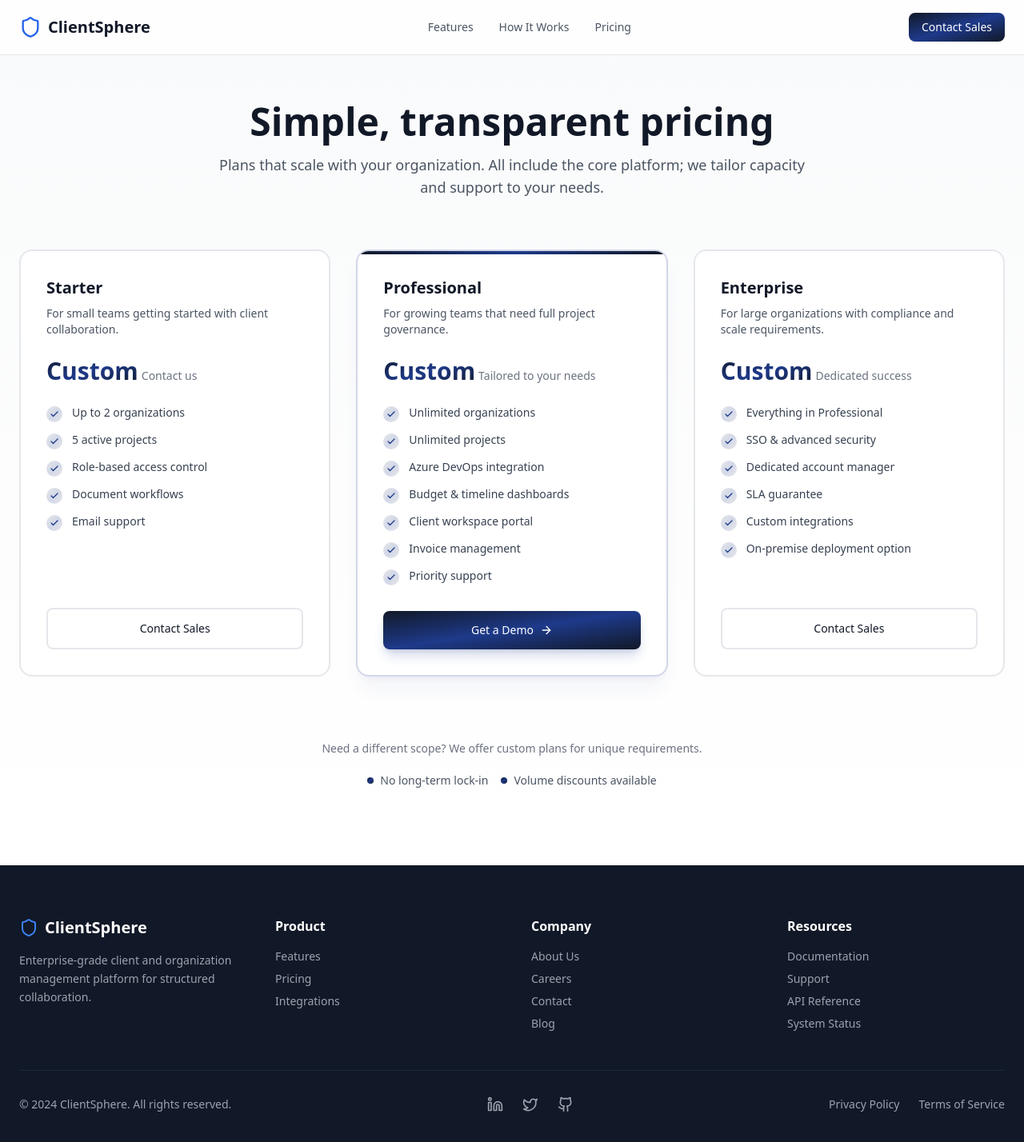
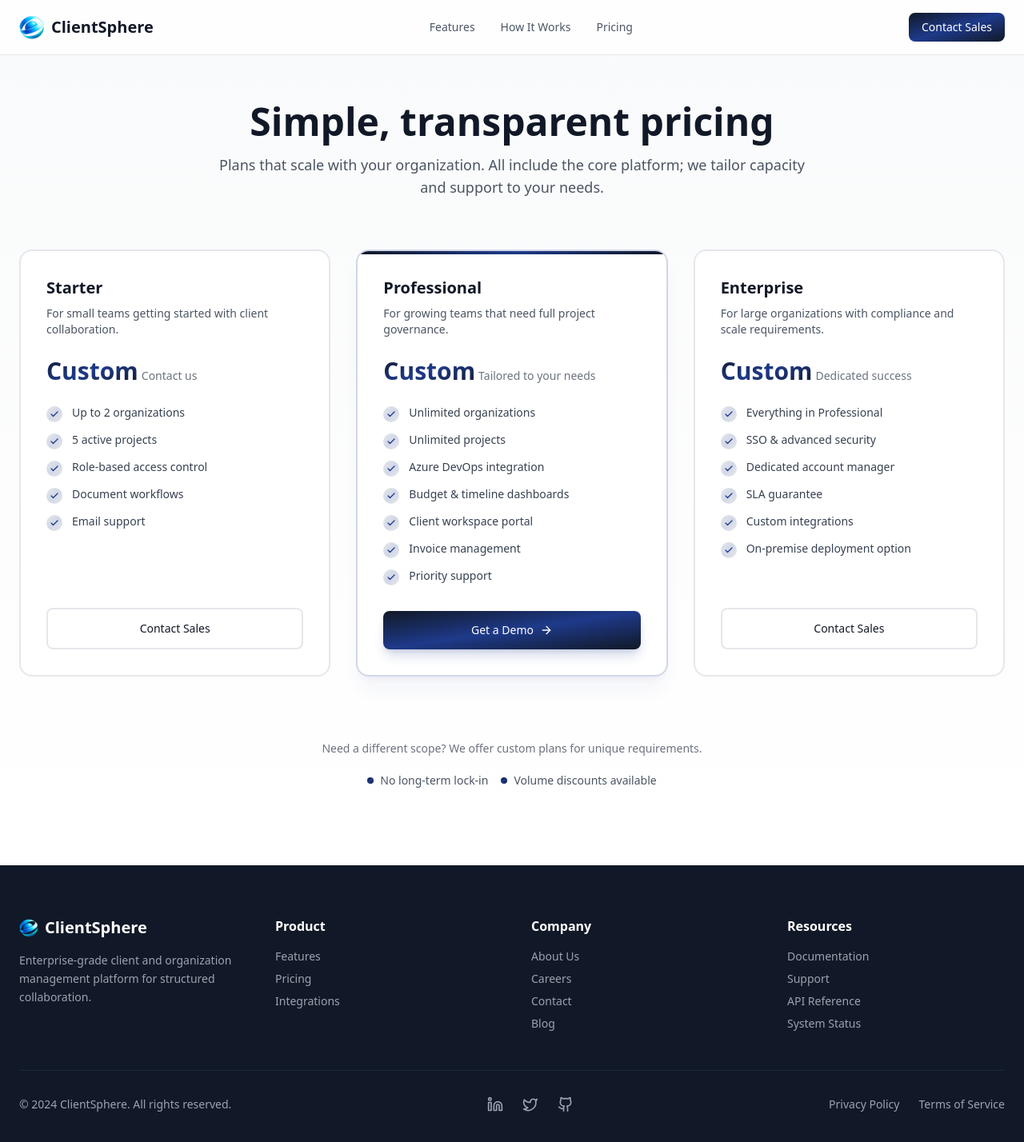
Before and after one commit to MechlinTech/ClientSphere-website, a React (Vite) app: page /pricing in a window 1280 px wide. Shown: the top 1428 px of the page at 80% size. Built offline with nearby package versions, Linux system fonts and the light colour scheme.

Commit message:
Added site logo and favicon

```diff
--- a/index.html
+++ b/index.html
@@ -2,7 +2,7 @@
 <html lang="en">
   <head>
     <meta charset="UTF-8" />
-    <link rel="icon" type="image/svg+xml" href="/favicon.webp" />
+    <link rel="icon" type="image/x-icon" href="/assets/logo.ico" />
     <meta name="viewport" content="width=device-width, initial-scale=1.0" />
     <title>ClientSphere - Enterprise Client & Organization Management Platform</title>
     <meta name="description" content="Enterprise-grade collaboration, access control, structured project governance, and secure document workflows in one unified platform." />
--- a/src/components/Footer.tsx
+++ b/src/components/Footer.tsx
@@ -1,5 +1,5 @@
 import { Link } from 'react-router-dom';
-import { Shield, Linkedin, Twitter, Github } from 'lucide-react';
+import { Linkedin, Twitter, Github } from 'lucide-react';
 
 export default function Footer() {
   return (
@@ -8,7 +8,7 @@ export default function Footer() {
         <div className="grid grid-cols-1 md:grid-cols-4 gap-12 mb-12">
           <div>
             <div className="flex items-center gap-2 mb-4">
-              <Shield className="w-6 h-6 text-blue-500" strokeWidth={2} />
+              <img src="/assets/logo.png" alt="ClientSphere" className="h-6 w-auto" />
               <span className="text-xl font-semibold text-white">ClientSphere</span>
             </div>
             <p className="text-sm leading-relaxed">
--- a/src/components/Navbar.tsx
+++ b/src/components/Navbar.tsx
@@ -1,5 +1,4 @@
 import { Link } from 'react-router-dom';
-import { Shield } from 'lucide-react';
 
 export default function Navbar() {
   return (
@@ -7,7 +6,7 @@ export default function Navbar() {
       <div className="max-w-7xl mx-auto px-6 py-4 flex items-center justify-between">
         <div className="flex items-center gap-2">
           <Link to="/" className="flex items-center gap-2">
-            <Shield className="w-7 h-7 text-blue-600" strokeWidth={2} />
+            <img src="/assets/logo.png" alt="ClientSphere" className="h-8 w-auto" />
             <span className="text-xl font-semibold text-gray-900">ClientSphere</span>
           </Link>
         </div>
```
Also changed, not shown: public/assets/logo.png (added), 1 other file (tests, documents, lock files or other folders).
